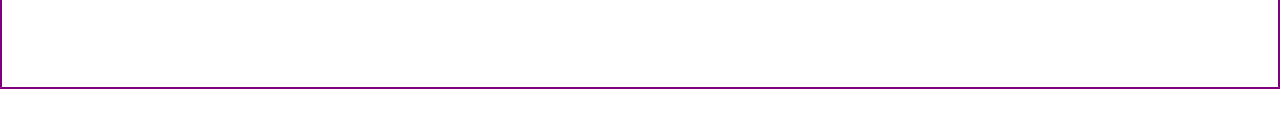
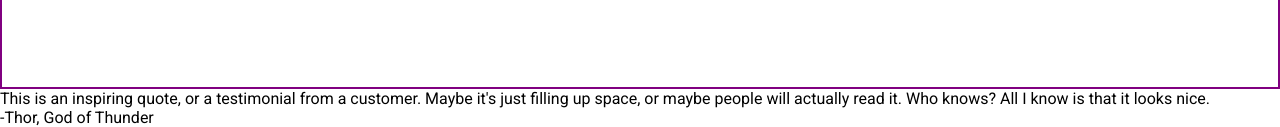
Before and after one commit to RushilRiyaz/landing-page, a plain HTML site: page index.html in a window 1280 px wide. Shown: the part 745-872 px from the top of the page. Before the commit the page ends 834 px from the top, so only its background shows below. Drawn offline with Linux system fonts and the light colour scheme.

Commit message:
feat[content3]: add content3 section

```diff
--- a/index.html
+++ b/index.html
@@ -64,5 +64,13 @@
         </div>
       </div>
     </div>
+    <div class="content3">
+      <div class="quote">
+        This is an inspiring quote, or a testimonial from a customer. Maybe it's
+        just filling up space, or maybe people will actually read it. Who knows?
+        All I know is that it looks nice.
+      </div>
+      <div class="qoutee">-Thor, God of Thunder</div>
+    </div>
   </body>
 </html>
```
